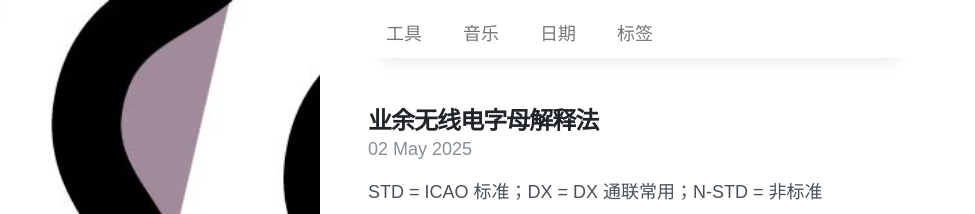
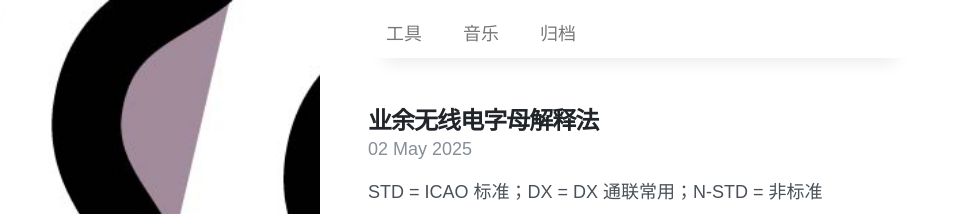
Before and after one commit to gaopengk/gaopengk.github.io, a Jekyll site: the page built from index.html, in a window 1280 px wide and 1221 px high. Shown: the top 214 px of the window, without its empty margins (0-975 px from the left). Built offline with Jekyll 4.4.1, drawn with Linux system fonts in a browser that asks for light colours; nearby versions of some CDN libraries; the list of posts is cut into pages by our own code.

Commit message:
Update archive.yml

```diff
--- a/_data/archive.yml
+++ b/_data/archive.yml
@@ -4,9 +4,6 @@
 - type: music
   title: 音乐
   url: /music/
-- type: dates
-  title: 日期
-  url: /dates/
 - type: tags
-  title: 标签
+  title: 归档
   url: /tags/
```
